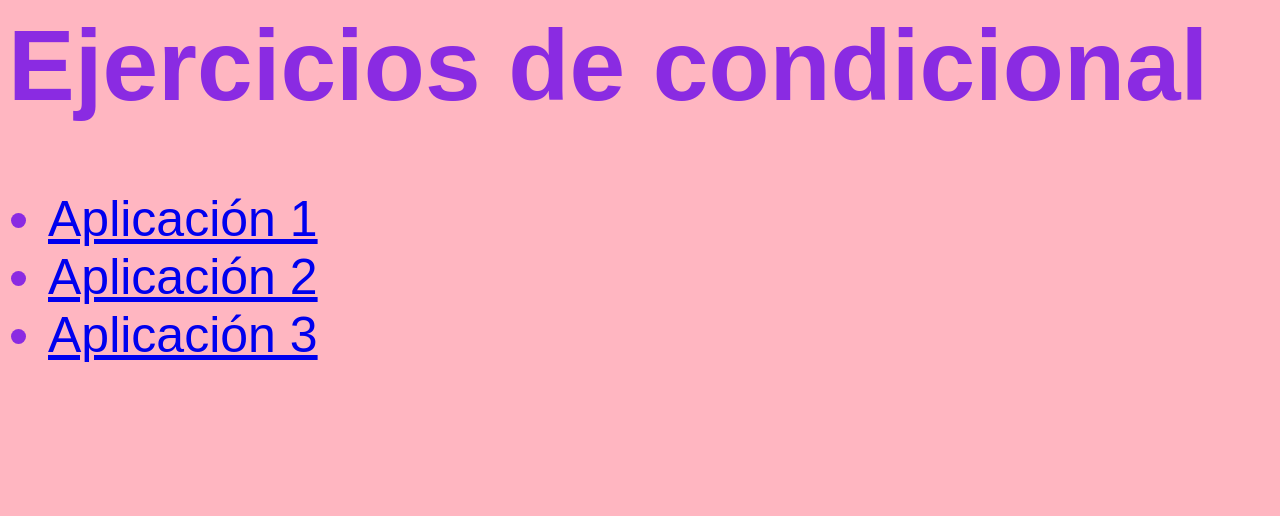
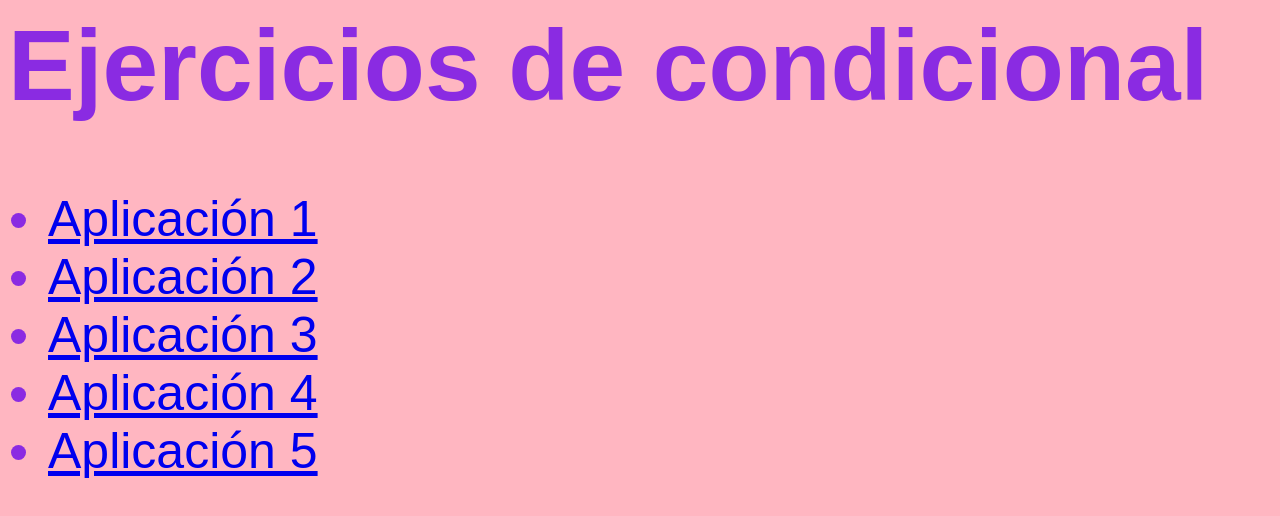
Before and after one commit to Lcasrod0708/Condicionales, a plain HTML site: page index.html in a window 1280 px wide. Drawn offline with Linux system fonts and the light colour scheme.

Commit message:
Update index.html

```diff
--- a/index.html
+++ b/index.html
@@ -15,6 +15,8 @@
       <li><a href="Estado agua.html">Aplicación 1</a></li>
       <li><a href="Categoría Deportiva.html">Aplicación 2</a></li>
       <li><a href="aplicacion 3.html">Aplicación 3</a></li>
+      <li><a href="aplicacion 4.html">Aplicación 4</a></li>
+      <li><a href="aplicacion 5.html">Aplicación 5</a></li>
     </ul>
   </body>
 </html>
```
